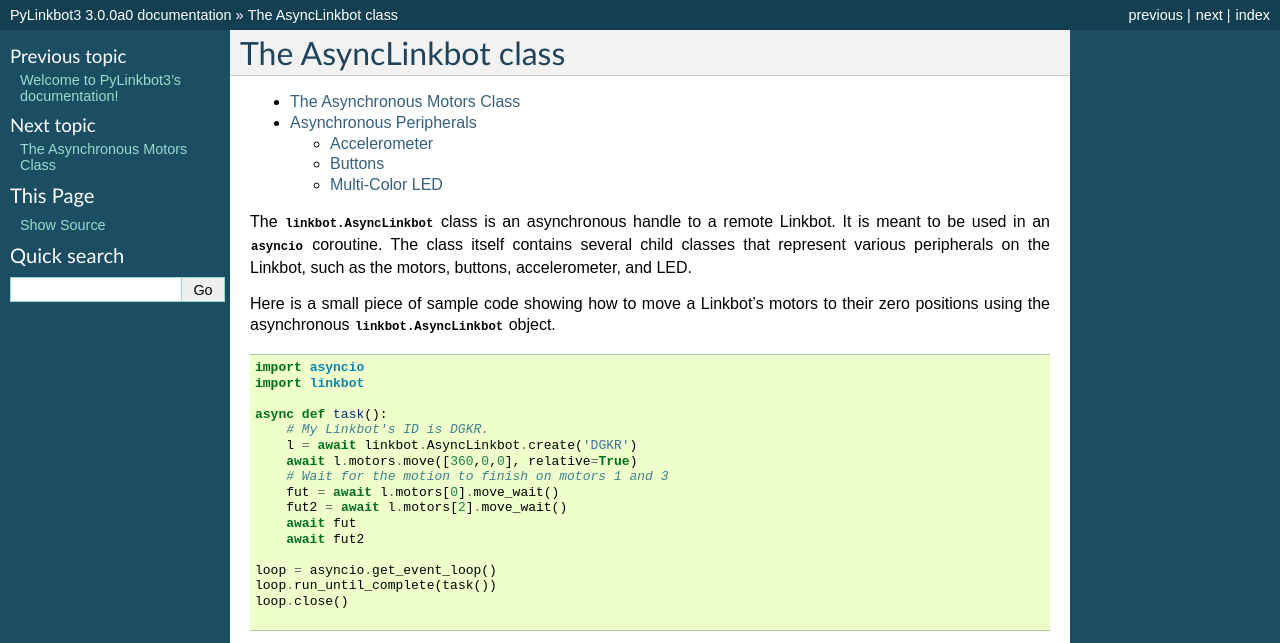
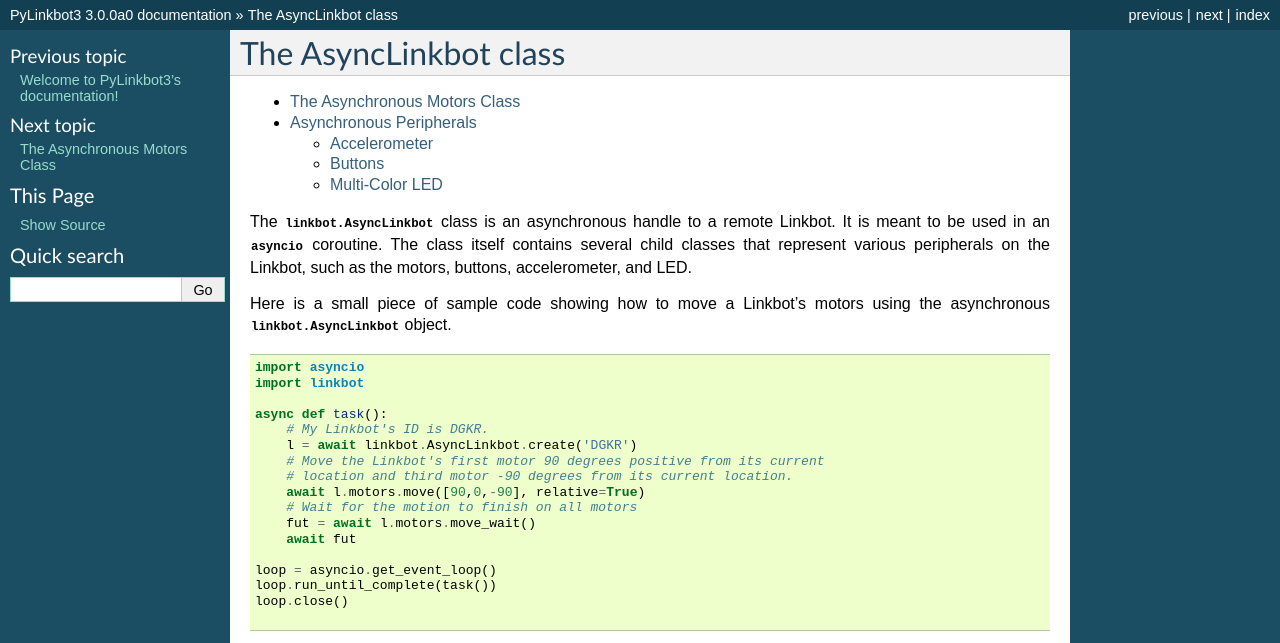
Before and after one commit to BaroboRobotics/PyLinkbot3, a Sphinx documentation site: the page built from docs/source/asynclinkbot.rst, in a window 1280 px wide, cut to the strip 0-643 px from the top of the page. Built offline with Sphinx 7.4.7, drawn with Linux system fonts in a browser that asks for light colours.

Commit message:
Updated demo

```diff
--- a/docs/source/asynclinkbot.rst
+++ b/docs/source/asynclinkbot.rst
@@ -12,8 +12,8 @@ It is meant to be used in an :mod:`asyncio` coroutine. The class itself
 contains several child classes that represent various peripherals on the
 Linkbot, such as the motors, buttons, accelerometer, and LED.
 
-Here is a small piece of sample code showing how to move a Linkbot's motors to
-their zero positions using the asynchronous :class:`linkbot.AsyncLinkbot` object.
+Here is a small piece of sample code showing how to move a Linkbot's motors
+using the asynchronous :class:`linkbot.AsyncLinkbot` object.
 
 .. literalinclude:: snippets/demo1.py
    :language: python
--- a/docs/source/snippets/demo1.py
+++ b/docs/source/snippets/demo1.py
@@ -4,12 +4,12 @@ import linkbot
 async def task():
     # My Linkbot's ID is DGKR.
     l = await linkbot.AsyncLinkbot.create('DGKR')
-    await l.motors.move([360,0,0], relative=True)
-    # Wait for the motion to finish on motors 1 and 3
-    fut = await l.motors[0].move_wait()
-    fut2 = await l.motors[2].move_wait()
+    # Move the Linkbot's first motor 90 degrees positive from its current
+    # location and third motor -90 degrees from its current location.
+    await l.motors.move([90,0,-90], relative=True)
+    # Wait for the motion to finish on all motors
+    fut = await l.motors.move_wait()
     await fut
-    await fut2
 
 loop = asyncio.get_event_loop()
 loop.run_until_complete(task())
```
